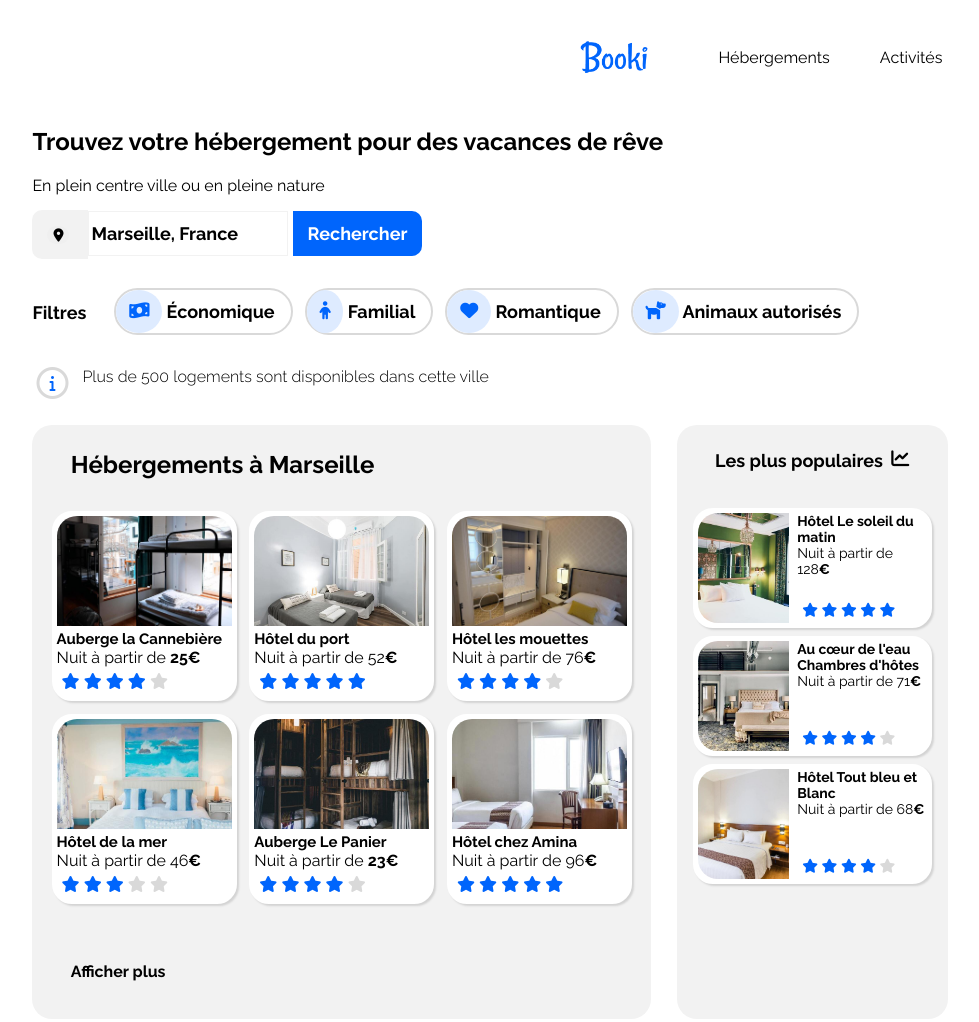
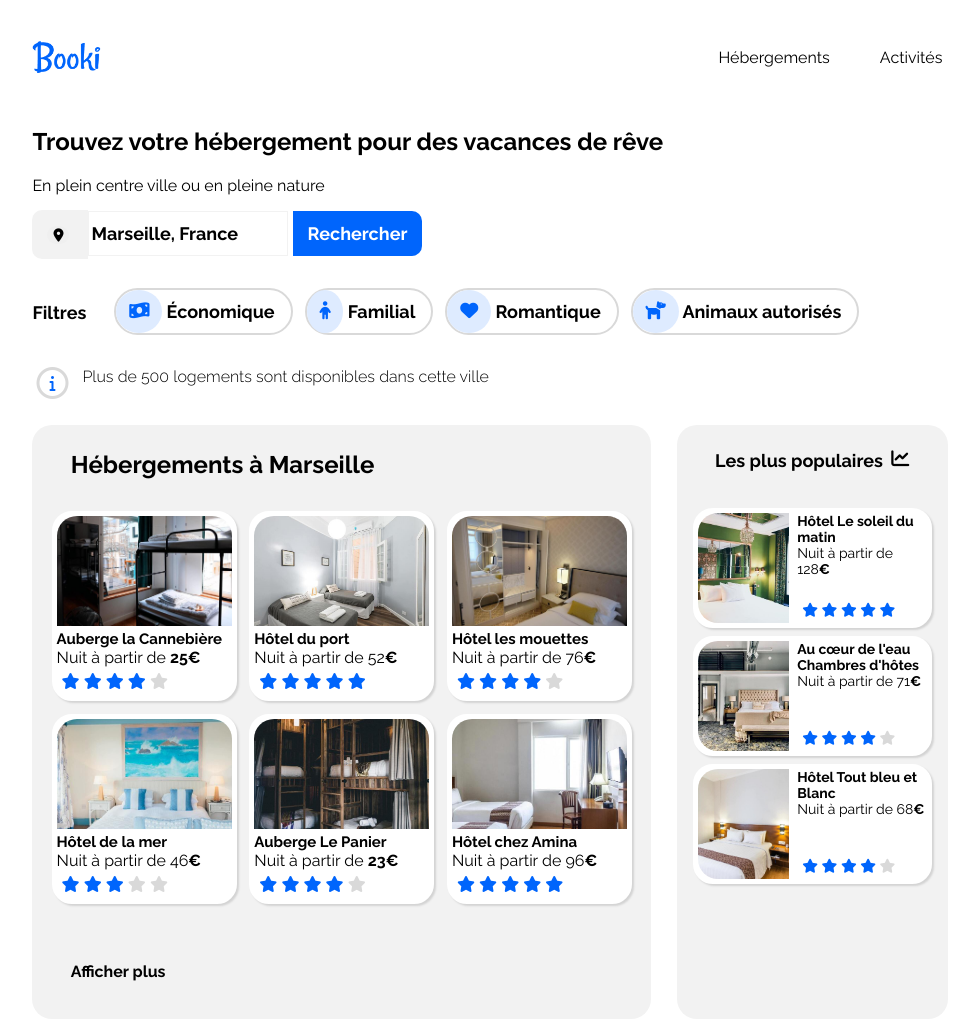
Before and after one commit to Lou7Cox/CV, a plain HTML site: page index.html in a window 1280 px wide. Shown: the top 1022 px of the page, without its empty margins (150-1129 px from the left). Drawn offline with Linux system fonts and the light colour scheme.

Commit message:
modification feuille css logo

```diff
--- a/style.css
+++ b/style.css
@@ -67,7 +67,7 @@ a:hover
 .header {
   display: flex;
   flex-direction: row;
-  justify-content: flex-end;
+  justify-content: space-between;
 }
 
 .logo {
```
